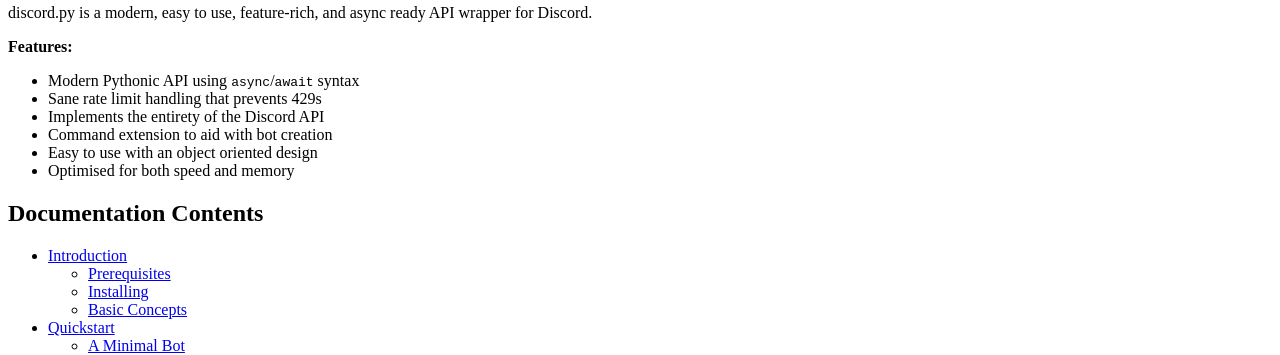
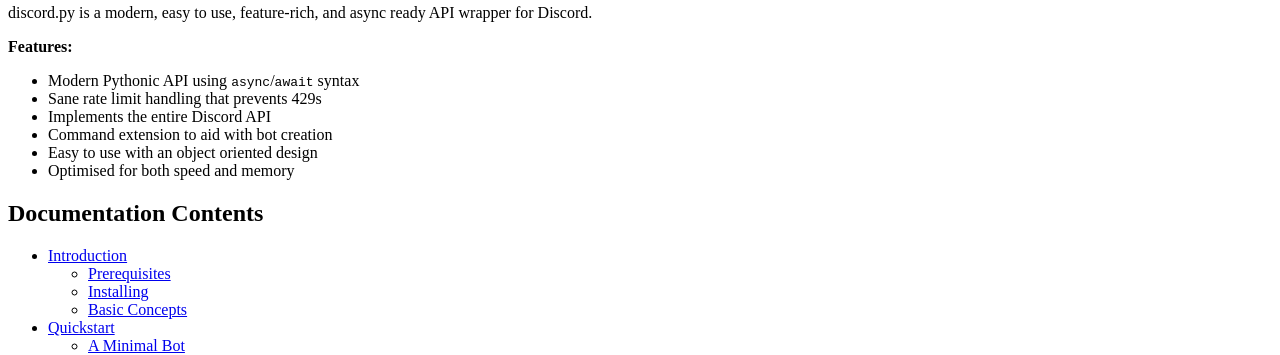
Before and after one commit to Rapptz/discord.py, a Sphinx documentation site: the page built from docs/index.rst, in a window 1280 px wide. Shown: the part 607-962 px from the top of the page. Built offline with Sphinx 7.4.7, drawn with Linux system fonts in a browser that asks for light colours.

Commit message:
Working fix for one of the bullet points.
Thanks Pirate.

```diff
--- a/docs/index.rst
+++ b/docs/index.rst
@@ -15,7 +15,7 @@
 
 - Modern Pythonic API using ``async``\/``await`` syntax
 - Sane rate limit handling that prevents 429s
-- Implements the entirety of the Discord API
+- Implements the entire Discord API
 - Command extension to aid with bot creation
 - Easy to use with an object oriented design
 - Optimised for both speed and memory
```
